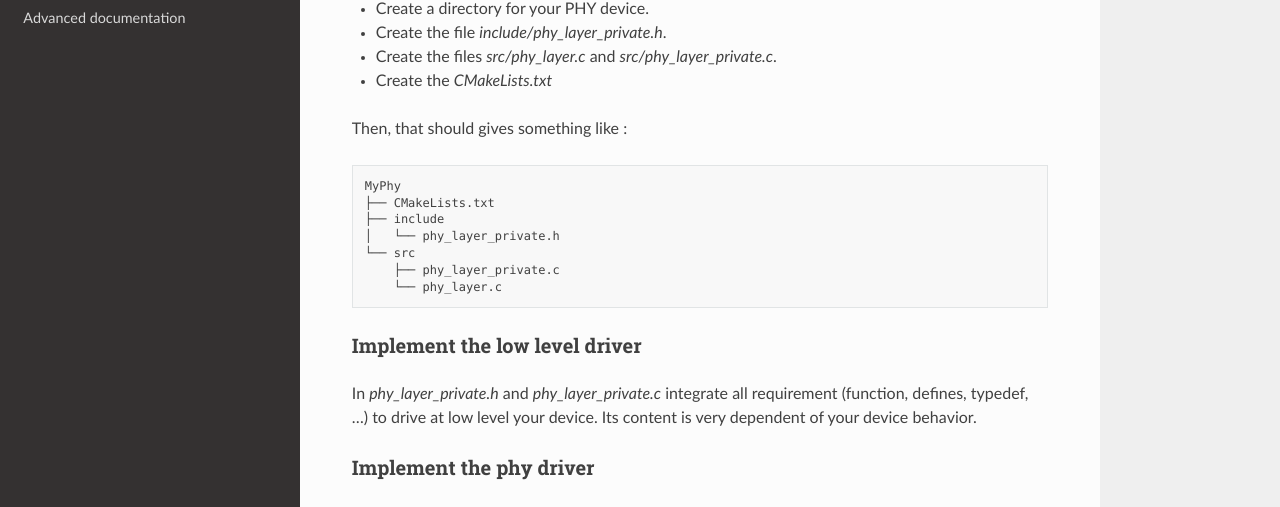
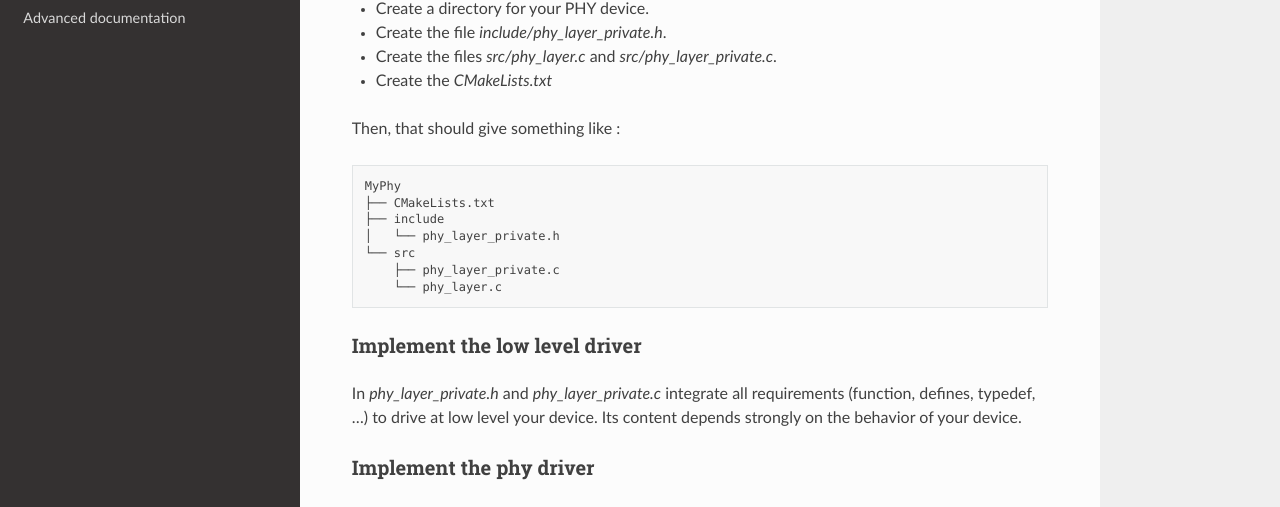
Before and after one commit to WizeEveryWhere/OpenWize, a Sphinx documentation site: the page built from docs/advanced_documentation/porting_guide.rst, in a window 1280 px wide and 900 px high. Shown: the part 317-824 px from the top of the window. Built offline with Sphinx 7.4.7 and the Read the Docs theme 2.0.0, drawn with Linux system fonts in a browser that asks for light colours.

Commit message:
[DOC] Spelling correction

```diff
--- a/docs/advanced_documentation/porting_guide.rst
+++ b/docs/advanced_documentation/porting_guide.rst
@@ -20,7 +20,7 @@ Prepare your module
 - Create the files *src/phy_layer.c* and *src/phy_layer_private.c*.
 - Create the *CMakeLists.txt*
 
-Then, that should gives something like :
+Then, that should give something like :
 
 ::
 
@@ -35,7 +35,7 @@ Then, that should gives something like :
 Implement the low level driver
 ^^^^^^^^^^^^^^^^^^^^^^^^^^^^^^
 
-In *phy_layer_private.h* and *phy_layer_private.c* integrate all requirement (function, defines, typedef, ...) to drive at low level your device. Its content is very dependent of your device behavior.
+In *phy_layer_private.h* and *phy_layer_private.c* integrate all requirements (function, defines, typedef, ...) to drive at low level your device. Its content depends strongly on the behavior of your device.
 
 Implement the phy driver
 ^^^^^^^^^^^^^^^^^^^^^^^^
```
